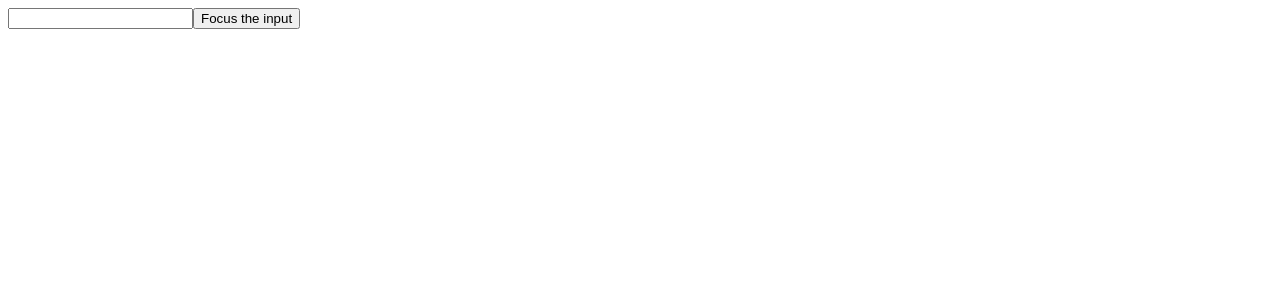
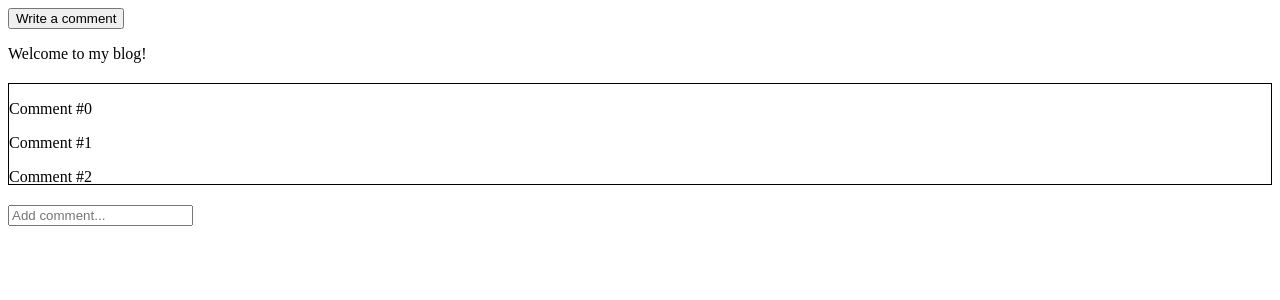
Before and after one commit to Carefree-happy/s-react, a React (Create React App) app: page / in a window 1280 px wide. Shown: the top 300 px of the page. Built offline with nearby package versions, Linux system fonts and the light colour scheme.

Commit message:
useImperativeHandle: Exposing your own imperative methods

```diff
--- a/src/HookTest/UseExampleTest.js
+++ b/src/HookTest/UseExampleTest.js
@@ -1,32 +1,86 @@
-import { forwardRef, useImperativeHandle, useRef } from "react";
+import { forwardRef, useImperativeHandle, useRef, useState } from "react";
 
 export function UseExampleTest() {
-    const inputRef = useRef(null);
+    const postRef = useRef(null);
 
     function handleClick() {
-        inputRef.current.focus();
+        postRef.current.scrollAndFocusAddComment();
     }
 
     return (
         <>
-            <MyInput ref={inputRef} />
-            <button onClick={handleClick}>Focus the input</button>
+            <button onClick={handleClick}>Write a comment</button>
+            <Post ref={postRef} />
         </>
     );
 }
 
-const MyInput = forwardRef((props, ref) => {
-    const inputRef = useRef(null)
+const Post = forwardRef((props, ref) => {
+    const commentsRef = useRef(null);
+    const addCommentRef = useRef(null);
 
-    useImperativeHandle(ref, () => {
-        return {
-            focus() {
-                inputRef.current.focus();
-            },
-            scrollIntoView() {
-                inputRef.current.scrollIntoView();
-            }
-        }
-    })
-    return <input {...props} ref={ref} />;
+    useImperativeHandle(
+        ref,
+        () => {
+            return {
+                scrollAndFocusAddComment() {
+                    commentsRef.current.scrollToBottom();
+                    addCommentRef.current.focus();
+                },
+            };
+        },
+        []
+    );
+
+    return (
+        <>
+            <article>
+                <p>Welcome to my blog!</p>
+            </article>
+            <CommentList ref={commentsRef} />
+            <AddComment ref={addCommentRef} />
+        </>
+    );
 });
+
+const CommentList = forwardRef(function CommentList(props, ref) {
+    const divRef = useRef(null);
+
+    useImperativeHandle(
+        ref,
+        () => {
+            return {
+                scrollToBottom() {
+                    const node = divRef.current;
+                    node.scrollTop = node.scrollHeight;
+                },
+            };
+        },
+        []
+    );
+
+    let comments = [];
+    for (let i = 0; i < 50; i++) {
+        comments.push(<p key={i}>Comment #{i}</p>);
+    }
+
+    return (
+        <div
+            className="CommentList"
+            ref={divRef}
+            style={{
+                height: 100,
+                overflow: "scroll",
+                border: "1px solid black",
+                marginTop: 20,
+                marginBottom: 20,
+            }}
+        >
+            {comments}
+        </div>
+    );
+});
+
+const AddComment = forwardRef(function AddComment(props, ref) {
+    return <input placeholder="Add comment..." ref={ref} />;
+});
```
